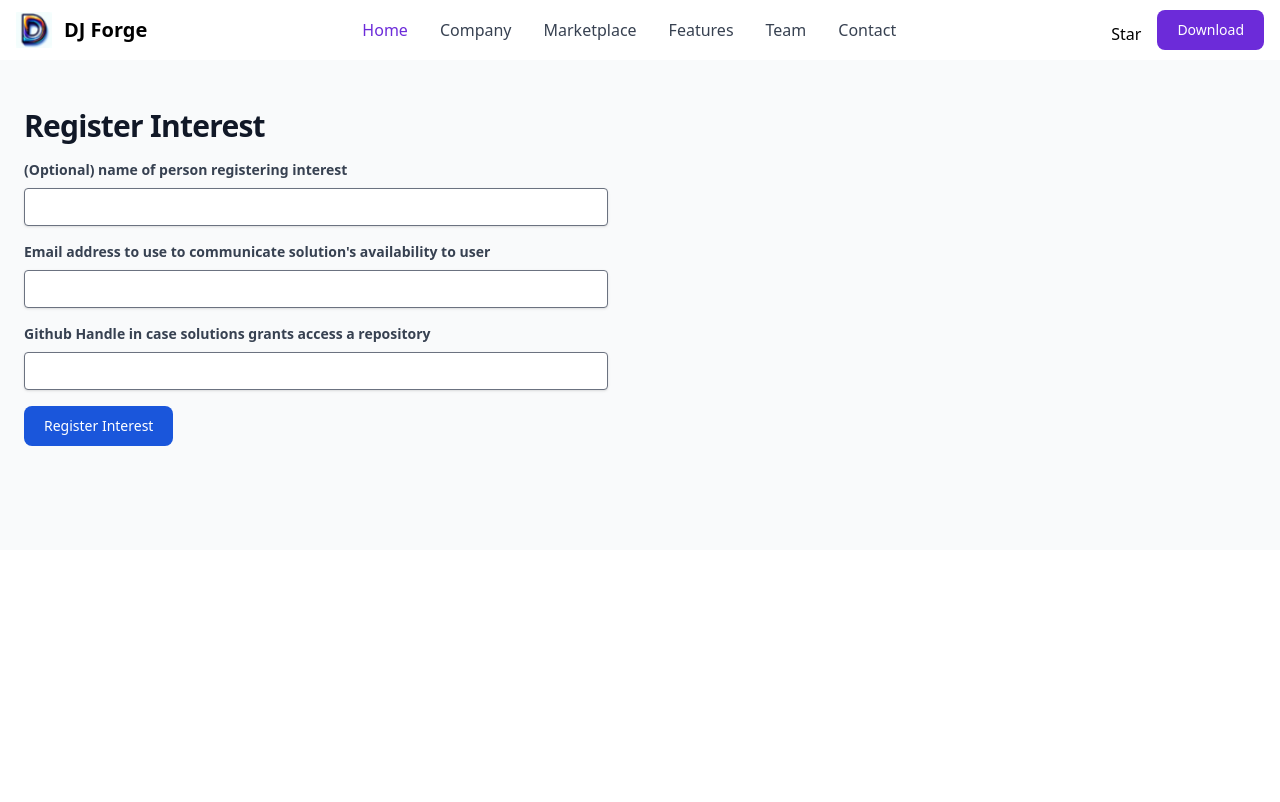
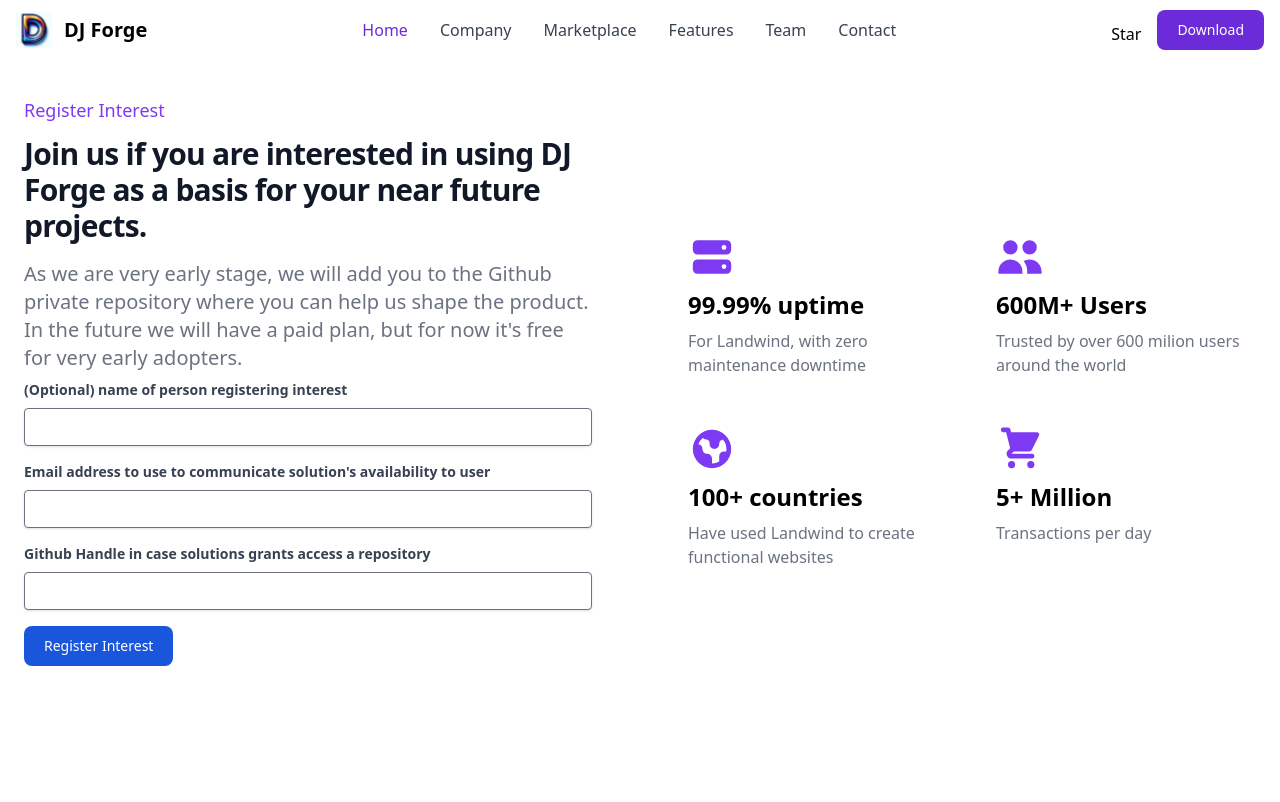
Before and after one commit to dimitrismistriotis/djforge, a Django app: page /register_interest/ in a window 1280 px wide. Before the commit the page ends 446 px from the top, so only its background shows below. Run offline with Django 5.2, Linux system fonts and the light colour scheme; style sheets or scripts are compiled from the project's sources; some libraries are stand-ins or nearby versions.

Commit message:
feat(Register-Interest): More content on the screen

```diff
--- a/dj_register_interest/templates/dj_register_interest/register_interest.html
+++ b/dj_register_interest/templates/dj_register_interest/register_interest.html
@@ -5,16 +5,23 @@
 {% block content %}
     {% include "dj_landing_page/partials/header.html" %}
 
-    <section class="bg-gray-50 dark:bg-gray-800">
-        <div class="max-w-screen-xl px-4 py-8 mx-auto space-y-12 lg:space-y-20 lg:py-24 lg:px-6">
-            <div class="items-center gap-8 lg:grid lg:grid-cols-2 xl:gap-16">
-                <div class="text-gray-500 sm:text-lg dark:text-gray-400">
-                    <h2 class="mt-3 mb-4 text-3xl font-extrabold tracking-tight text-gray-900 md:text-3xl dark:text-white">
-                        Register Interest
-                    </h2>
+    <section class="bg-white dark:bg-gray-900">
+        <div class="items-center max-w-screen-xl px-4 py-8 mx-auto lg:grid lg:grid-cols-4 lg:gap-16 xl:gap-24 lg:py-24 lg:px-6">
+            <div class="col-span-2 mb-8">
+                <p class="text-lg font-medium text-purple-600 dark:text-purple-500">
+                    Register Interest
+                </p>
 
+                <h2 class="mt-3 mb-4 text-3xl font-extrabold tracking-tight text-gray-900 md:text-3xl dark:text-white">
+                    Join us if you are interested in using DJ Forge as a basis for your near future projects.
+                </h2>
+
+                <p class="font-light text-gray-500 sm:text-xl dark:text-gray-400">
+                    As we are very early stage, we will add you to the Github private repository where you can help us shape the product.
+                    In the future we will have a paid plan, but for now it's free for very early adopters.
+                </p>
+                <div class="text-gray-500 sm:text-lg dark:text-gray-400 mt-2">
                     <form method="post">{% csrf_token %}
-
                         {% for field in form %}
                             <div class="mb-4">
                                 <label class="block text-gray-700 text-sm font-bold mb-2" for="{{ field.id_for_label }}">
@@ -33,6 +40,28 @@
                     </form>
                 </div>
             </div>
+            <div class="col-span-2 space-y-8 md:grid md:grid-cols-2 md:gap-12 md:space-y-0">
+                <div>
+                    <svg class="w-10 h-10 mb-2 text-purple-600 md:w-12 md:h-12 dark:text-purple-500" fill="currentColor" viewBox="0 0 20 20" xmlns="http://www.w3.org/2000/svg"><path fill-rule="evenodd" d="M2 5a2 2 0 012-2h12a2 2 0 012 2v2a2 2 0 01-2 2H4a2 2 0 01-2-2V5zm14 1a1 1 0 11-2 0 1 1 0 012 0zM2 13a2 2 0 012-2h12a2 2 0 012 2v2a2 2 0 01-2 2H4a2 2 0 01-2-2v-2zm14 1a1 1 0 11-2 0 1 1 0 012 0z" clip-rule="evenodd"></path></svg>
+                    <h3 class="mb-2 text-2xl font-bold dark:text-white">99.99% uptime</h3>
+                    <p class="font-light text-gray-500 dark:text-gray-400">For Landwind, with zero maintenance downtime</p>
+                </div>
+                <div>
+                    <svg class="w-10 h-10 mb-2 text-purple-600 md:w-12 md:h-12 dark:text-purple-500" fill="currentColor" viewBox="0 0 20 20" xmlns="http://www.w3.org/2000/svg"><path d="M9 6a3 3 0 11-6 0 3 3 0 016 0zM17 6a3 3 0 11-6 0 3 3 0 016 0zM12.93 17c.046-.327.07-.66.07-1a6.97 6.97 0 00-1.5-4.33A5 5 0 0119 16v1h-6.07zM6 11a5 5 0 015 5v1H1v-1a5 5 0 015-5z"></path></svg>
+                    <h3 class="mb-2 text-2xl font-bold dark:text-white">600M+ Users</h3>
+                    <p class="font-light text-gray-500 dark:text-gray-400">Trusted by over 600 milion users around the world</p>
+                </div>
+                <div>
+                    <svg class="w-10 h-10 mb-2 text-purple-600 md:w-12 md:h-12 dark:text-purple-500" fill="currentColor" viewBox="0 0 20 20" xmlns="http://www.w3.org/2000/svg"><path fill-rule="evenodd" d="M10 18a8 8 0 100-16 8 8 0 000 16zM4.332 8.027a6.012 6.012 0 011.912-2.706C6.512 5.73 6.974 6 7.5 6A1.5 1.5 0 019 7.5V8a2 2 0 004 0 2 2 0 011.523-1.943A5.977 5.977 0 0116 10c0 .34-.028.675-.083 1H15a2 2 0 00-2 2v2.197A5.973 5.973 0 0110 16v-2a2 2 0 00-2-2 2 2 0 01-2-2 2 2 0 00-1.668-1.973z" clip-rule="evenodd"></path></svg>
+                    <h3 class="mb-2 text-2xl font-bold dark:text-white">100+ countries</h3>
+                    <p class="font-light text-gray-500 dark:text-gray-400">Have used Landwind to create functional websites</p>
+                </div>
+                <div>
+                    <svg class="w-10 h-10 mb-2 text-purple-600 md:w-12 md:h-12 dark:text-purple-500" fill="currentColor" viewBox="0 0 20 20" xmlns="http://www.w3.org/2000/svg"><path d="M3 1a1 1 0 000 2h1.22l.305 1.222a.997.997 0 00.01.042l1.358 5.43-.893.892C3.74 11.846 4.632 14 6.414 14H15a1 1 0 000-2H6.414l1-1H14a1 1 0 00.894-.553l3-6A1 1 0 0017 3H6.28l-.31-1.243A1 1 0 005 1H3zM16 16.5a1.5 1.5 0 11-3 0 1.5 1.5 0 013 0zM6.5 18a1.5 1.5 0 100-3 1.5 1.5 0 000 3z"></path></svg>
+                    <h3 class="mb-2 text-2xl font-bold dark:text-white">5+ Million</h3>
+                    <p class="font-light text-gray-500 dark:text-gray-400">Transactions per day</p>
+                </div>
+            </div>
         </div>
-    </section>
+      </section>
 {% endblock content %}
```
